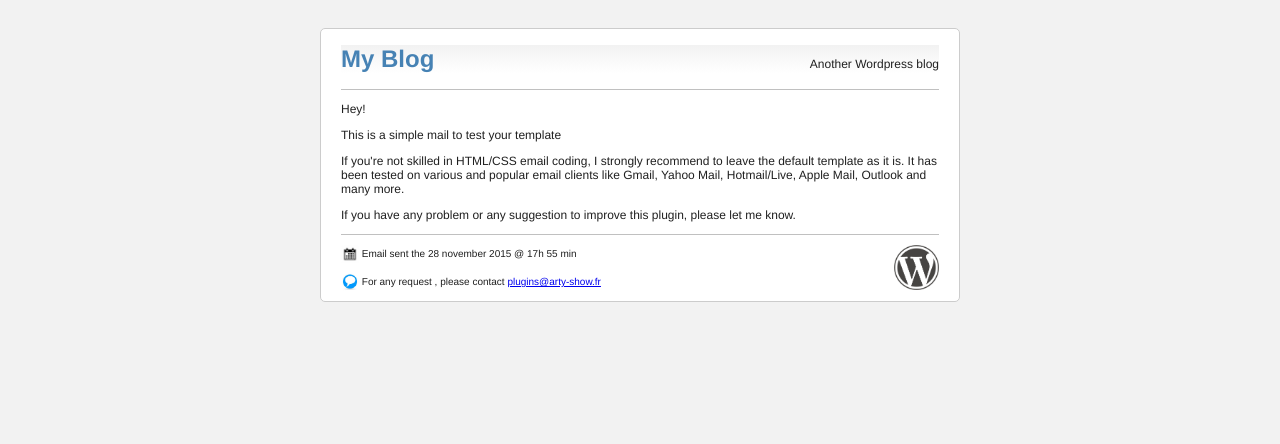
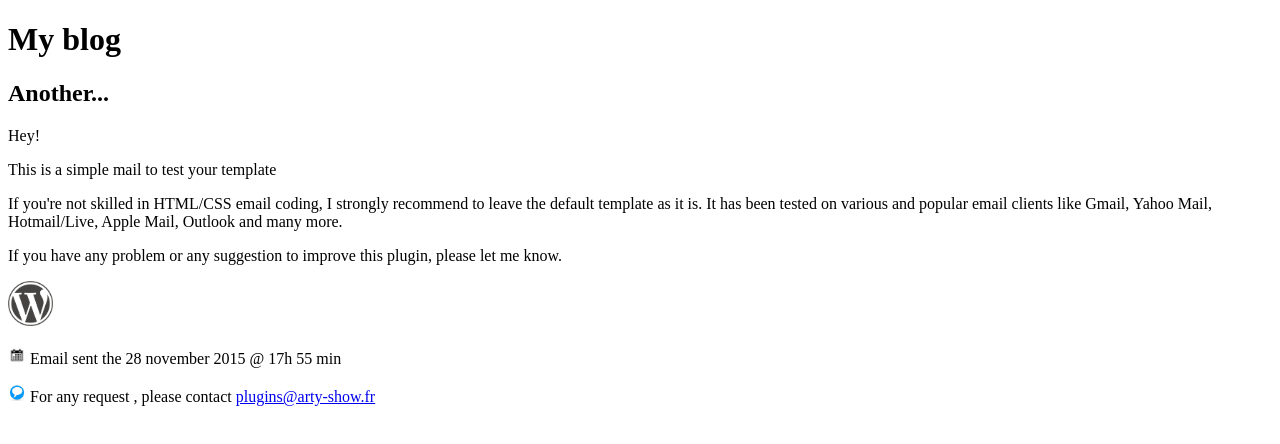
Before and after one commit to adlermx/FE_Course, a plain HTML site: page index.html in a window 1280 px wide. Drawn offline with Linux system fonts and the light colour scheme.

Commit message:
Update index.html
Добрый день!
в целом ок, небольшие замечания смотри по коду. дополнительно:
1) Не перегромождайте документ. Используйте только те теги которые действительно необходимы
2) Стили - в css - это по сути второе задание

ps. В следующем задании сделайте иконки в футере в виде псевдоэлементов и backgroung

```diff
--- a/index.html
+++ b/index.html
@@ -1,47 +1,42 @@
 <!DOCTYPE html>
 <html>
-<body style = "background-color: #f2f2f2">
-	<div style = "border: 1px solid #ccc;
-    border-radius: 5px;
-    color: #202020;
-    margin: 20px 0px;
-    position: absolute;
-    left: 25%;
-    right: 25%;
-    padding: 0px 20px 0px 20px;
-    background-color: white
-
-  ">
-<div style ="
-background: #466368;
-    background: linear-gradient(#f2f2f2, #ffffff);">
-<header style = "
-  font-family: Helvetica, Segoe UI, Arial, sans-serif;
-    font-size:12px;">
-
-    <div style = "float:right;"><p >Another Wordpress blog</p></div>
-	<div><h1 style="color: SteelBlue ">My Blog</h1> </div>
+<body>
+<div class="wrapper">
+<!--<div>-->
+<!--лишний элемент-->
+<header>
+	<!--Используйте наиболее семантичную струкутру-->
+	<h1>My blog</h1>
+	<h2>Another...</h2>
+ <!--   <div style = "float:right;"><p >Another Wordpress blog</p></div>-->
+	<!--<div><h1 style="color: SteelBlue ">My Blog</h1> </div>-->
 </header>
-</div>
-    <section
-     style = " font-family: Helvetica, Segoe UI, Arial, sans-serif;
-    font-size:12px;">
-    <hr style = "height: 1px; background-color: silver; border:none">
+<!--</div>-->
+    <section>
+    <!--<hr style = "height: 1px; background-color: silver; border:none">-->
+    <!--используйте css: border top/bottom вместо hr-->
     <p>Hey!</p>
     <p>This is a simple mail to test your template </p>
     <p>If you're not skilled in HTML/CSS email coding, I strongly recommend to leave the default template as it is.
     It has been tested  on various and popular email clients like Gmail, Yahoo Mail, Hotmail/Live, Apple Mail, Outlook and many more.</p>
     <p>If you have any problem or any suggestion to improve  this plugin, please let me know.</p>
-    <hr style = "height: 1px; background-color: silver; border:none">
-    <div
-     style = " font-family: Helvetica, Segoe UI, Arial, sans-serif;
-    font-size:10px;">
-    <img src="images/wordpress-logo.png" style="float:right; width="45" height="45"">
-<p><img src="images/calendario.jpg" style="vertical-align:middle;" width="18" height="18" > Email sent the 28 november 2015 @ 17h 55 min</p>
-<p><img src="images/chat.jpg" style="vertical-align:middle;"  width="18" height="18"> For any request , please contact <a href="mailto:plugins@arty-show.fr">plugins@arty-show.fr</a></p>
+    <!--<hr style = "height: 1px; background-color: silver; border:none">-->
+    <!--<div -->
+    <!-- style = " font-family: Helvetica, Segoe UI, Arial, sans-serif;-->
+    <!--font-size:10px;">-->
 
+    </section>
+	<footer>
+	<!--используйте семантичные теги-->
+    <img src="images/wordpress-logo.png" width="45" height="45">
+<p><img src="images/calendario.jpg" width="18" height="18" > Email sent the <time>28 november 2015 @ 17h 55 min</time></p>
+<p><img src="images/chat.jpg" width="18" height="18"> For any request , please contact <a href="mailto:plugins@arty-show.fr">plugins@arty-show.fr</a></p>
+
+</footer>
     </div>
-</section>
+    <!--не забывайте закрывать элементы -->
+</body>
+</html>
 
 
 <footer>
```
